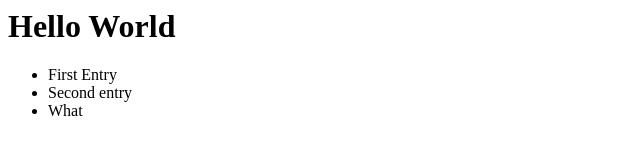
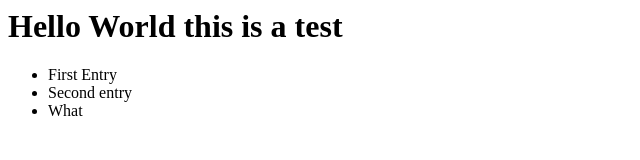
Before and after one commit to caosegueda/Test_HTML, a plain HTML site: page index.html in a window 1280 px wide. Shown: the whole page, without its empty margins (0-640 px from the left). Drawn offline with Linux system fonts and the light colour scheme.

Commit message:
Update index.html

```diff
--- a/index.html
+++ b/index.html
@@ -5,7 +5,7 @@
     <title>Second Test</title>
 </head>
 <body>
-<h1>Hello World</h1>
+<h1>Hello World this is a test</h1>
     <ul>
         <li>
         First Entry
```
